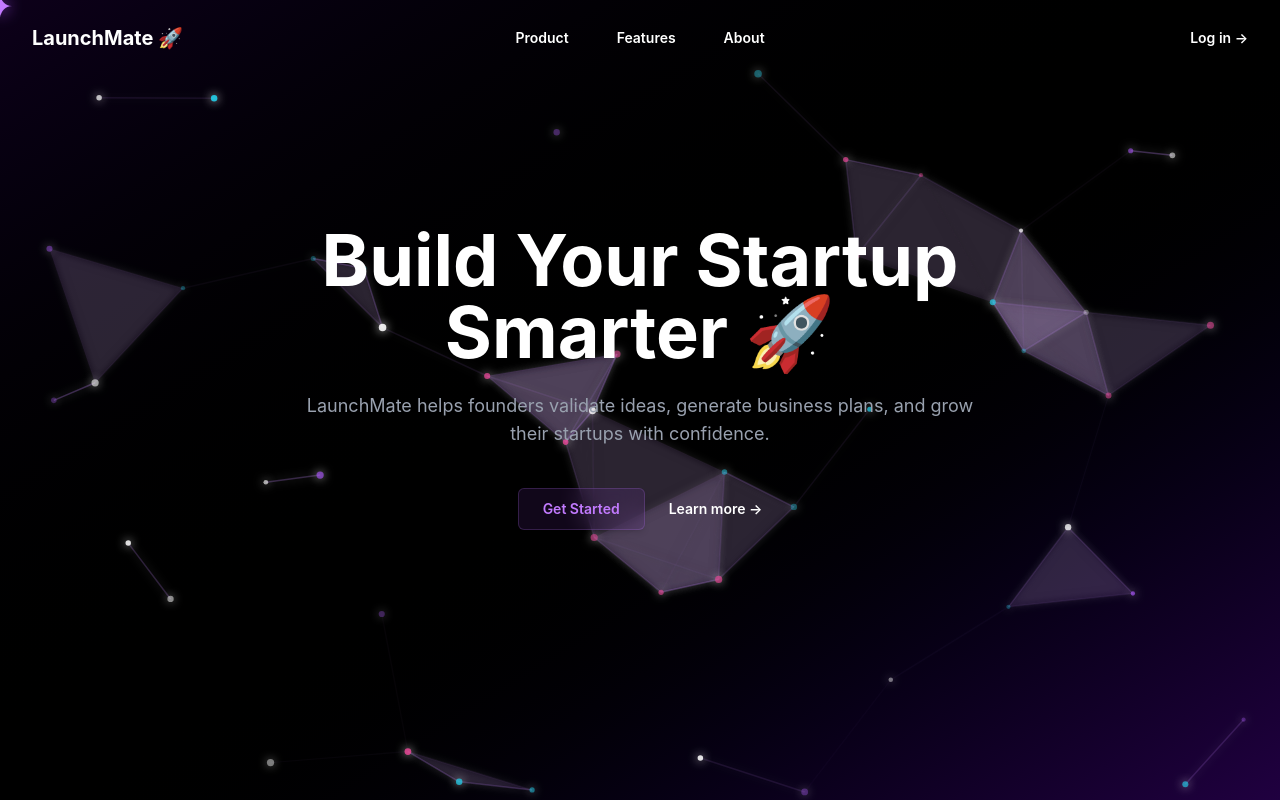
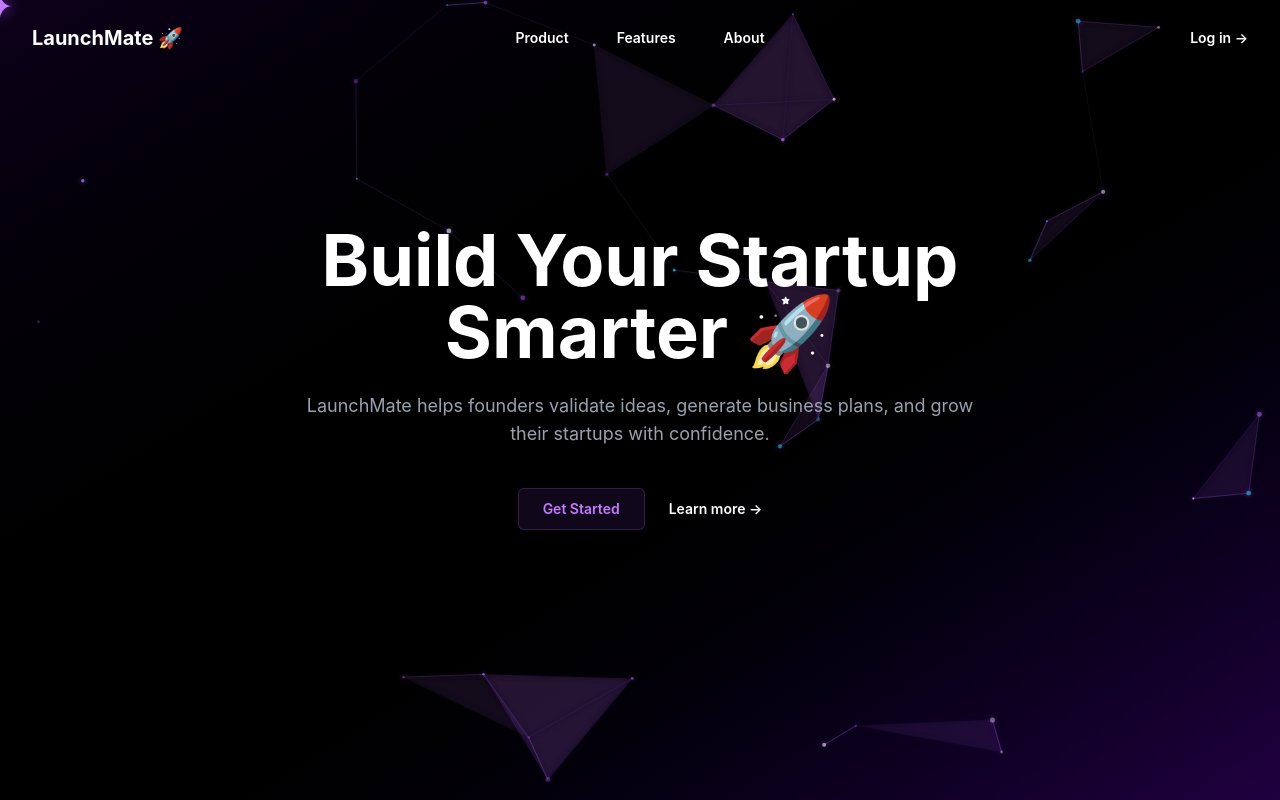
Before and after one commit to divya18dz-crypto/LaunchMate, a React (Vite) app in the folder vite/: page / in a window 1280 px wide. Built offline with nearby package versions, Linux system fonts and the light colour scheme.

Commit message:
Now Animation Dooooookko

```diff
--- a/vite/src/ParticlesBg.jsx
+++ b/vite/src/ParticlesBg.jsx
@@ -30,7 +30,7 @@ function ParticlesBg() {
           },
           modes: {
             repulse: {
-              distance: 70,
+              distance: 100,
               duration: 0.4,
             },
             push: {
@@ -40,17 +40,17 @@ function ParticlesBg() {
         },
         particles: {
           color: {
-            value: ["#ffffff", "#a855f7", "#ec4899", "#22d3ee"],
+            value: ["#ffffff", "#a855f7", "#c084fc", "#22d3ee"],
           },
           links: {
             color: "#c084fc",
             distance: 150,
             enable: true,
-            opacity: 0.4,
-            width: 1.5,
+            opacity: 0.25,
+            width: 0.8,
             triangles: {
               enable: true,
-              opacity: 0.1,
+              opacity: 0.05,
             },
           },
           move: {
@@ -60,18 +60,18 @@ function ParticlesBg() {
               default: "bounce",
             },
             random: false,
-            speed: 1.2,
+            speed: 0.6,
             straight: false,
           },
           number: {
             density: {
               enable: true,
-              area: 800,
+              area: 1000,
             },
-            value: 100,
+            value: 80,
           },
           opacity: {
-            value: { min: 0.3, max: 0.9 },
+            value: { min: 0.2, max: 0.7 },
             animation: {
               enable: true,
               speed: 1,
@@ -82,18 +82,18 @@ function ParticlesBg() {
             type: "circle",
           },
           size: {
-            value: { min: 2, max: 4 },
+            value: { min: 1, max: 2.5 },
             animation: {
               enable: true,
               speed: 2,
               sync: false,
             },
           },
-          // ✨ Added Glowing Neon Effect
+          // 💎 Refined Glow (Subtle & Professional)
           shadow: {
             enable: true,
-            blur: 10,
-            color: "#ffffff",
+            blur: 5,
+            color: "#a855f7",
           },
         },
         detectRetina: true,
```
